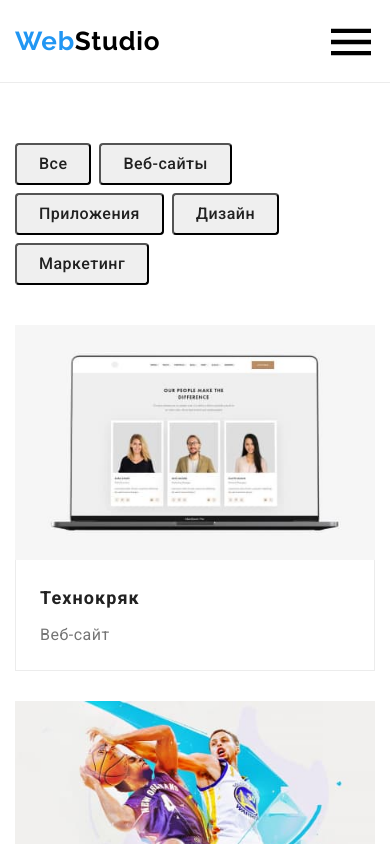
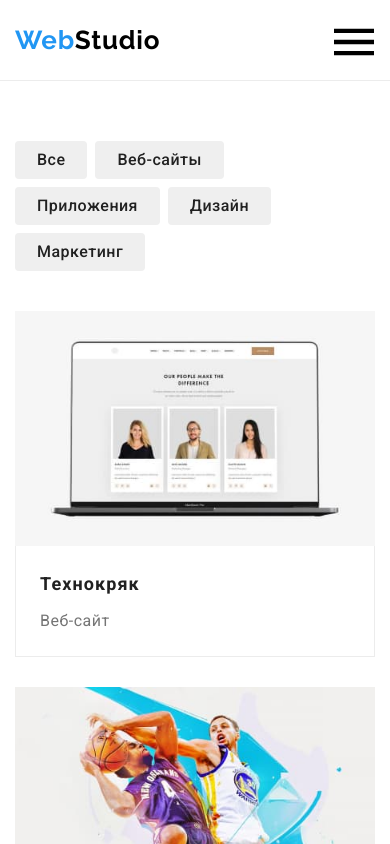
Before and after one commit to oksahil/goit-markup-hw-08, a plain HTML site: page files/portfolio.html in a window 390 px wide. Shown: the top 844 px of the page. Drawn offline with nearby package versions, Linux system fonts and the light colour scheme.

Commit message:
правки

```diff
--- a/sass/components/_btn.scss
+++ b/sass/components/_btn.scss
@@ -1,5 +1,6 @@
 .btn {
-    transition: color 250ms cubic-bezier(0.4, 0, 0.2, 1),
+    border: 0px;
+        transition: color 250ms cubic-bezier(0.4, 0, 0.2, 1),
         box-shadow 250ms cubic-bezier(0.4, 0, 0.2, 1),
         background-color 250ms cubic-bezier(0.4, 0, 0.2, 1);
         &:hover,
--- a/sass/components/_mob-menu.scss
+++ b/sass/components/_mob-menu.scss
@@ -1,10 +1,12 @@
 .open-menu-btn {
     margin-left: auto;
-    width: 40px;
-    height: 40px;
+    width: 24px;
+    height: 16px;
     background-color: transparent;
     border: 0px;
-    margin-right: 10px;
+    margin-right: 23px;
+    margin-bottom: 22px;
+
     @media screen and (min-width:768px) {
         display: none;
     }
@@ -21,6 +23,7 @@
     width: 100vw;
     height: 100vh;
     top: 0px;
+    left: 0px;
     background-color: #ffffff;
     padding-top: 48px;
     padding-bottom: 48px;
--- a/sass/units/_benefits.scss
+++ b/sass/units/_benefits.scss
@@ -23,6 +23,9 @@
 
 .benefits-title {
     @include fonts(700, 14px, 16px, 0.03em);
+    @media screen and (min-width:0px) and (max-width:768px){
+            text-align: center;
+        }
     text-transform: uppercase;
     color: var(--color-title);
     margin-bottom: 10px;
--- a/sass/units/_bisness.scss
+++ b/sass/units/_bisness.scss
@@ -1,9 +1,10 @@
 .bisness {
-    padding-top: var(--section-indent);
+    // padding-top: var(--section-indent);
     padding-bottom: var(--section-indent);
     display: none;
     @include media(1200px) {
             display: flex;
+
     }
 }
 
--- a/sass/units/_header.scss
+++ b/sass/units/_header.scss
@@ -24,7 +24,11 @@
 .navigation__link,
 .contakty__tel,
 .contakty__mail {
-    @include fonts(500, 14px, 16px, 0.02em);
+
+    @include fonts(500, 12px, 14px, 0.02em);
+    @media screen and (min-width:1200px) {
+            @include fonts(500, 14px, 16px, 0.02em);
+        }
     transition: color 250ms cubic-bezier(0.4, 0, 0.2, 1);
 }
 
--- a/sass/units/_portfolio.scss
+++ b/sass/units/_portfolio.scss
@@ -14,6 +14,7 @@
     color: #212121;
     padding: 6px 22px;
     border-radius: 4px;
+    border: 0px;
     transition: color 250ms cubic-bezier(0.4, 0, 0.2, 1),
         box-shadow 250ms cubic-bezier(0.4, 0, 0.2, 1),
         background-color 250ms cubic-bezier(0.4, 0, 0.2, 1);
```
Also changed, not shown: css/main.css, css/main.min.css, 2 other files.
